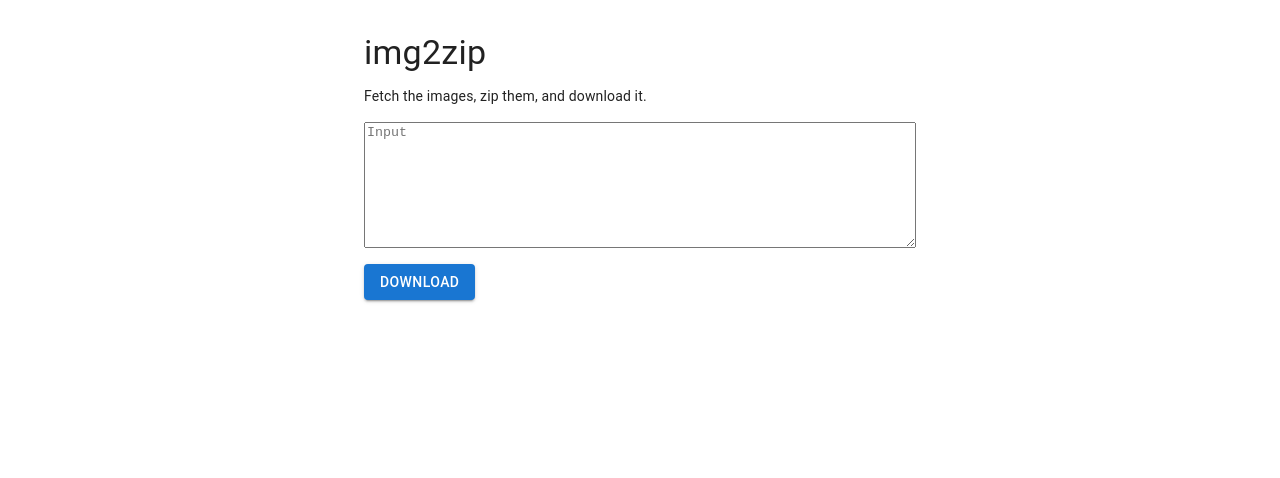
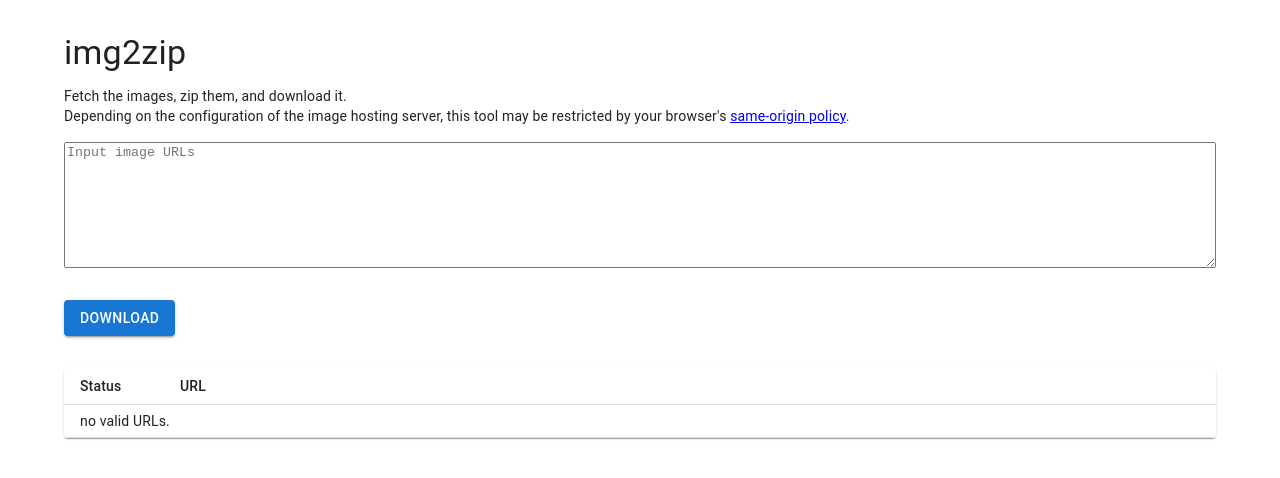
Before and after one commit to 2lz4m3/img2zip, a React (Vite) app: page / in a window 1280 px wide. Shown: the top 478 px of the page. Built offline with nearby package versions, Linux system fonts and the light colour scheme.

Commit message:
Add status table

```diff
--- a/src/App.tsx
+++ b/src/App.tsx
@@ -1,4 +1,4 @@
-import { useState } from 'react';
+import { useEffect, useState } from 'react';
 import FormGroup from '@mui/material/FormGroup';
 import Container from '@mui/material/Container';
 import { TextareaAutosize } from '@mui/base/TextareaAutosize';
@@ -8,9 +8,20 @@ import { Button } from '@mui/material';
 import JSZip from 'jszip';
 import filenamifyUrl from 'filenamify-url';
 import mime from 'mime-types';
+import { default as Table, Row, Status } from './Table.tsx'
 
 function App() {
   const [input, setInput] = useState('');
+  const [rows, setRows] = useState<Row[]>([]);
+  const [urls, setUrls] = useState<string[]>([]);
+
+  function setStatus(url: string, status: Status) {
+    const row = rows.find((row) => row.url === url);
+    if (row) {
+      row.status = status;
+    }
+    setRows([...rows]);
+  }
 
   async function digestMessage(message: string): Promise<string> {
     const encoder = new TextEncoder();
@@ -23,16 +34,9 @@ function App() {
     return hashHex;
   }
 
-  async function fetchImage(url: string) {
-    const response = await fetch(url);
-    const blob = await response.blob();
-    return blob;
-  }
-
-  async function startDownload() {
-
+  function updateTable() {
     const inputLines = input.split(/\r?\n/);
-    const imageUrls = inputLines.filter((line) => {
+    const inputUrls = inputLines.filter((line) => {
       const trimmedLine = line.trim();
       if (trimmedLine === '') {
         return false;
@@ -45,7 +49,27 @@ function App() {
       return true;
     });
 
-    if (imageUrls.length < 1) {
+    const imageUrlsUnique = [...new Set(inputUrls)];
+    if (imageUrlsUnique.length < 1) {
+      setRows([]);
+    }
+
+    const newRows: Row[] = [];
+    imageUrlsUnique.map((url) => {
+      newRows.push(
+        {
+          url,
+          status: 'waiting'
+        }
+      );
+      setRows(newRows);
+    });
+
+    setUrls(imageUrlsUnique);
+  }
+
+  async function startDownload() {
+    if (urls.length < 1) {
       window.alert('There are no valid URLs.');
       return;
     }
@@ -53,40 +77,65 @@ function App() {
     const jsZip = new JSZip();
 
     const promises = [];
-    for (const imageUrl of imageUrls) {
-      promises.push(
-        fetchImage(imageUrl).then(async (blob) => {
+    for (const imageUrl of urls) {
+      setStatus(imageUrl, 'downloading');
+      promises.push((async () => {
+        let response: Response;
+        try {
+          response = await fetch(imageUrl);
+          if (!response.ok) {
+            setStatus(imageUrl, 'failed');
+            return Promise.reject(new Error('response status code is not in 200-299'));
+          }
+          setStatus(imageUrl, 'successful');
+        } catch (error) {
+          setStatus(imageUrl, 'failed');
+          return Promise.reject(new Error('fetch failed'));
+        }
+        const blob = await response.blob();
+        if (!blob.type.startsWith('image/')) {
+          setStatus(imageUrl, 'failed');
+          return Promise.reject(new Error('not an image file'));
+        }
         const extension = mime.extension(blob.type);
         const hash = await digestMessage(imageUrl);
         let filename = filenamifyUrl(imageUrl);
         filename = filename.substring(0, 200);
         filename = `${filename}_${hash}.${extension}`;
         jsZip.file(filename, blob);
-        })
-      );
+      })());
     }
 
-    await Promise.all(promises);
-
+    await Promise.allSettled(promises).then(async (results) => {
+      console.log(results);
+      const fulfilled = results.filter(result => result.status === 'fulfilled');
+      if (fulfilled.length < 1) {
+        window.alert('There are no valid images.');
+      }
       const zipBlob = await jsZip.generateAsync(
         {
           type: 'blob',
           compression: 'STORE'
         }
       );
+      const fileUrl = URL.createObjectURL(zipBlob);
+      window.open(fileUrl);
+    });
+  }
 
-    const fileUrl = URL.createObjectURL(zipBlob);
-    window.open(fileUrl)
-  }
+  useEffect(() => {
+    updateTable();
+  }, [input]);
 
   return (
     <>
-      <Container maxWidth="sm" sx={{ p: 4 }}>
+      <Container maxWidth="lg" sx={{ p: 4 }}>
         <Typography variant="h4" gutterBottom>
           img2zip
         </Typography>
         <Typography variant="body2" gutterBottom>
-          Fetch the images, zip them, and download it.
+          Fetch the images, zip them, and download it.<br />
+          Depending on the configuration of the image hosting server, this tool may be restricted by your browser's <a href="https://developer.mozilla.org/en-US/docs/Web/Security/Same-origin_policy#cross-origin_network_access" target="_blank" rel="noopener noreferrer">same-origin policy</a>.
         </Typography>
         <Box>
           <FormGroup sx={{ my: 2 }}>
@@ -94,7 +143,7 @@ function App() {
               id="input"
               minRows={8}
               maxRows={16}
-              placeholder="Input"
+              placeholder="Input image URLs"
               defaultValue=""
               onChange={(event) => {
                 setInput(event.target.value);
@@ -102,11 +151,15 @@ function App() {
             />
           </FormGroup>
           <Button
+            sx={{ my: 2 }}
             variant="contained"
             onClick={() => {
               void startDownload();
             }}
           >Download</Button>
+          <Box sx={{ my: 2 }}>
+            <Table rows={rows} />
+          </Box>
         </Box>
       </Container>
     </>
--- /dev/null
+++ b/src/Table.tsx
@@ -0,0 +1,54 @@
+import Table from '@mui/material/Table';
+import TableBody from '@mui/material/TableBody';
+import TableCell from '@mui/material/TableCell';
+import TableContainer from '@mui/material/TableContainer';
+import TableHead from '@mui/material/TableHead';
+import TableRow from '@mui/material/TableRow';
+import Paper from '@mui/material/Paper';
+
+export type Status = 'waiting' | 'downloading' | 'successful' | 'failed';
+
+export interface Row {
+  url: string,
+  status: Status,
+}
+
+export default function DenseTable({ rows }: { rows: Row[] }) {
+
+  return (
+    <TableContainer component={Paper}>
+      <Table
+        size="small"
+      >
+        <TableHead>
+          <TableRow key="header">
+            <TableCell sx={{ width: 100 }}>Status</TableCell>
+            <TableCell>URL</TableCell>
+          </TableRow>
+        </TableHead>
+        <TableBody>
+          {
+            rows.length > 0 ?
+              rows.map((row) => (
+                <TableRow
+                  key={row.url}
+                  sx={{ '&:last-child td, &:last-child th': { border: 0 } }}
+                >
+                  <TableCell component="th" scope="row" sx={{ width: 100 }}>
+                    {row.status}
+                  </TableCell>
+                  <TableCell>{row.url}</TableCell>
+                </TableRow>
+              ))
+              :
+              <TableRow>
+                <TableCell colSpan={2}>
+                  no valid URLs.
+                </TableCell>
+              </TableRow>
+          }
+        </TableBody>
+      </Table>
+    </TableContainer>
+  );
+}
```
Lines whose indentation alone changed are shown as unchanged.
